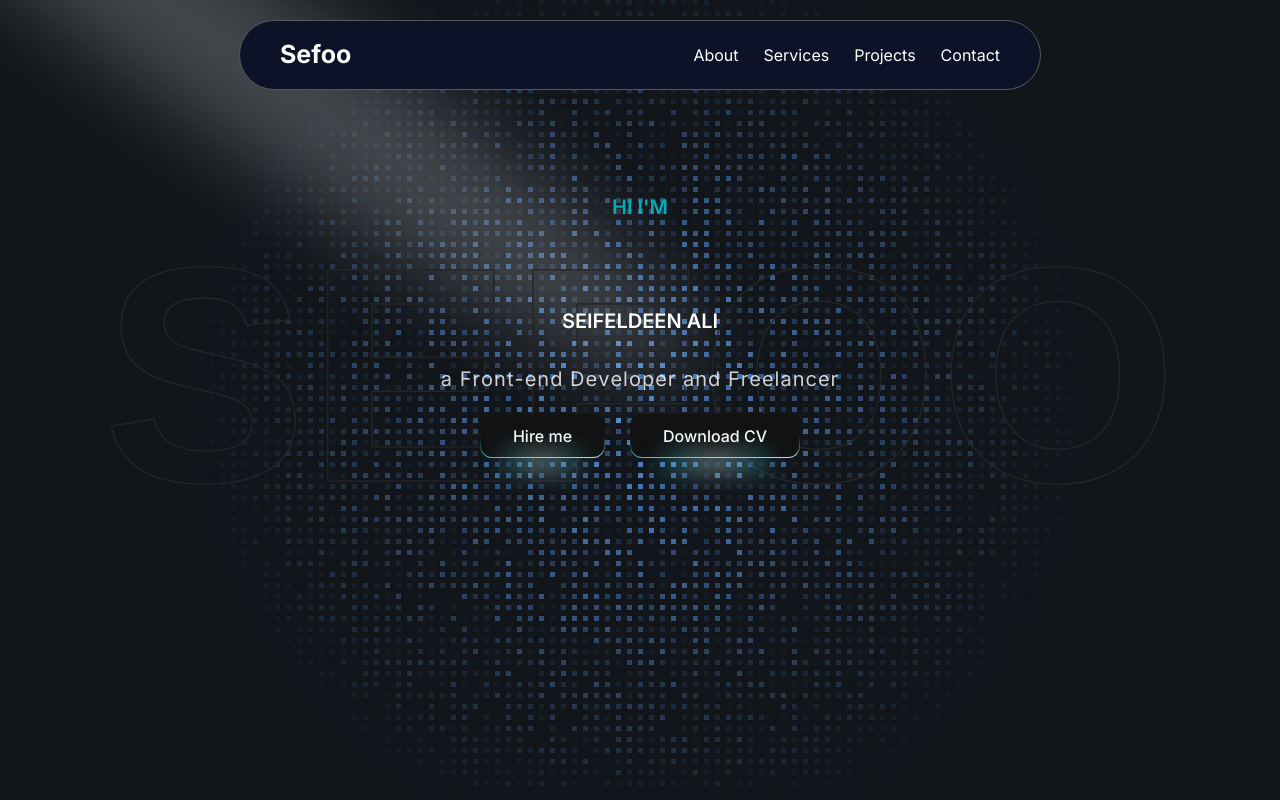
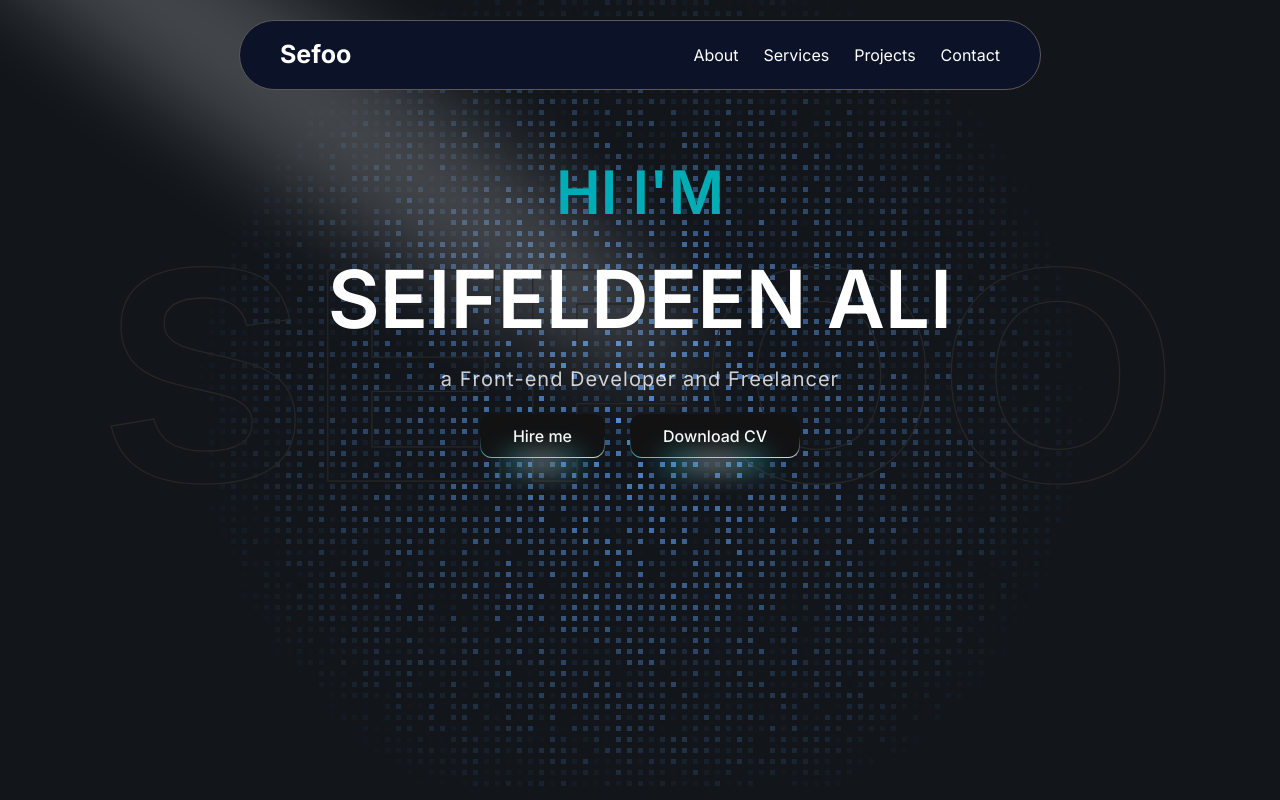
Before and after one commit to sefoo333/Sefoo-portfolio, a Next.js app: page / in a window 1280 px wide. Shown: the top 800 px of the page. Built offline with nearby package versions, Linux system fonts and the light colour scheme.

Commit message:
Update Text2.tsx

```diff
--- a/app/_componants/Text/Text2.tsx
+++ b/app/_componants/Text/Text2.tsx
@@ -376,7 +376,6 @@ export function TextAnimate({
                         className={cn(
                             by === "line" ? "block" : "inline-block whitespace-pre",
                             segmentClassName,
-                            "text-[20px] max-md:text-[15px]"
                         )}
                     >
                         {segment}
```
